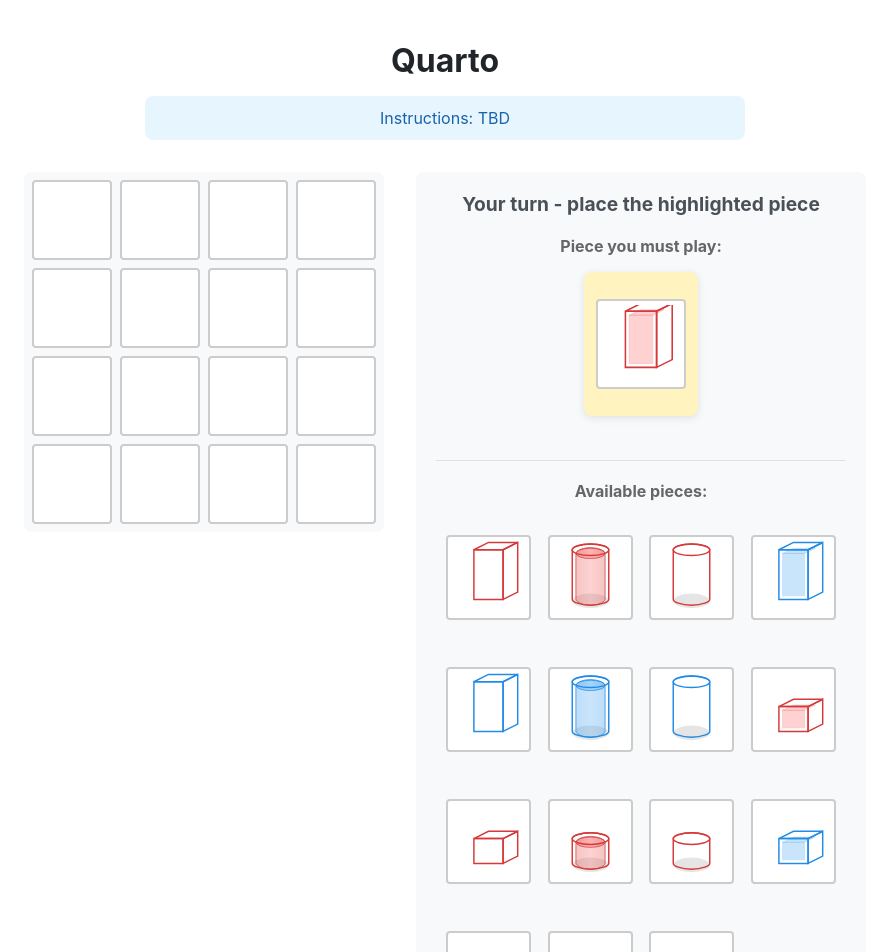
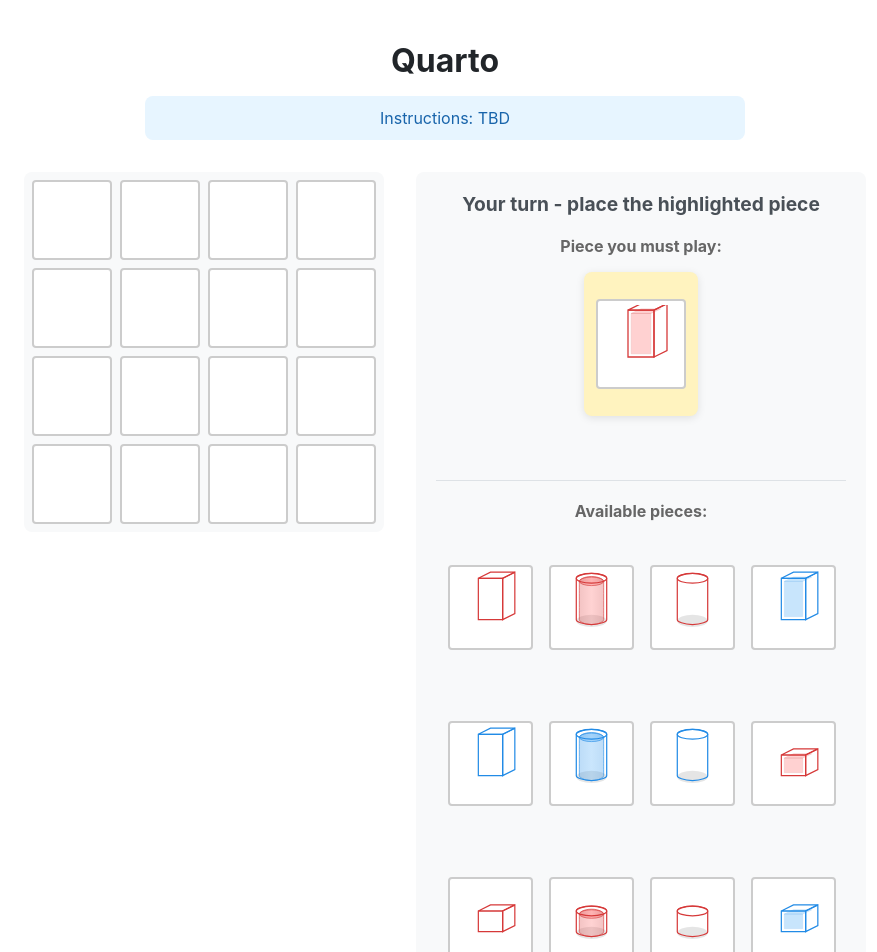
Before and after one commit to Buzz-Lightyear/quarto, a SvelteKit app: page / in a window 1280 px wide. Shown: the top 952 px of the page, without its empty margins (195-1072 px from the left). Built offline with nearby package versions, Linux system fonts and the light colour scheme.

Commit message:
Wip: piece positioning

```diff
--- a/src/components/Piece.svelte
+++ b/src/components/Piece.svelte
@@ -27,7 +27,7 @@
 >
   {#if piece}
     <svg
-      viewBox="0 0 100 100"
+      viewBox="-10 0 120 120"
       preserveAspectRatio="xMidYMid meet"
       class="piece-svg"
     >
--- a/src/components/PieceSelector.svelte
+++ b/src/components/PieceSelector.svelte
@@ -78,7 +78,11 @@
     }
 
     .mandatory-piece {
-      text-align: center;
+        text-align: center;
+        display: flex;
+        flex-direction: column;
+        align-items: center;    /* Center the mandatory piece */
+        margin-bottom: 20px;
     }
 
     .highlighted-piece {
@@ -112,8 +116,15 @@
     .grid {
       display: grid;
       grid-template-columns: repeat(4, 1fr);
-      gap: 12px;
-      padding: 0 8px;
+      gap: 16px;
+      padding: 0 12px;
+    }
+
+    .grid > div {
+        display: flex;
+        align-items: center;     /* Vertical centering */
+        justify-content: center; /* Horizontal centering */
+        min-height: 140px;      /* Ensure consistent height for all cells */
     }
 
     .selectable {
```
